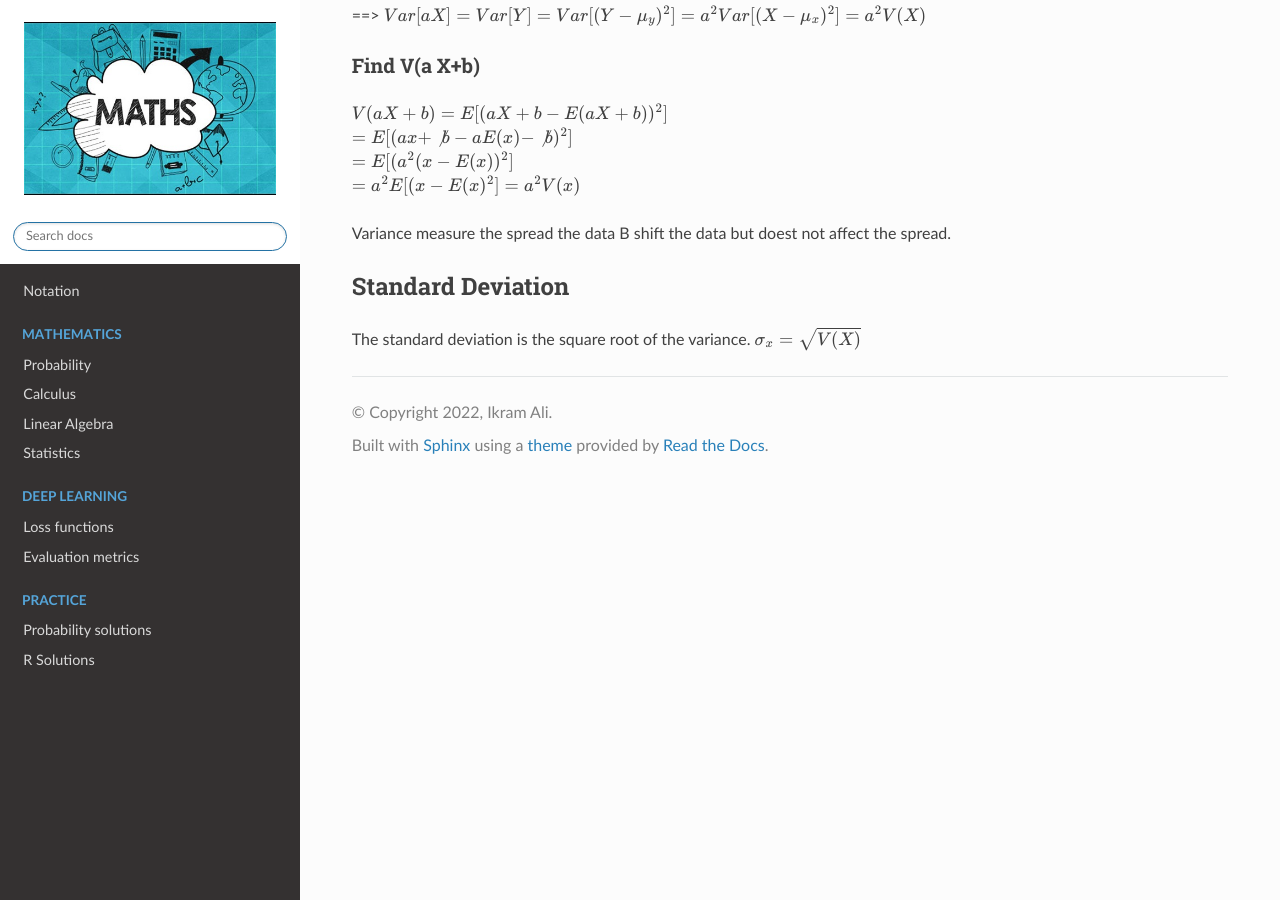
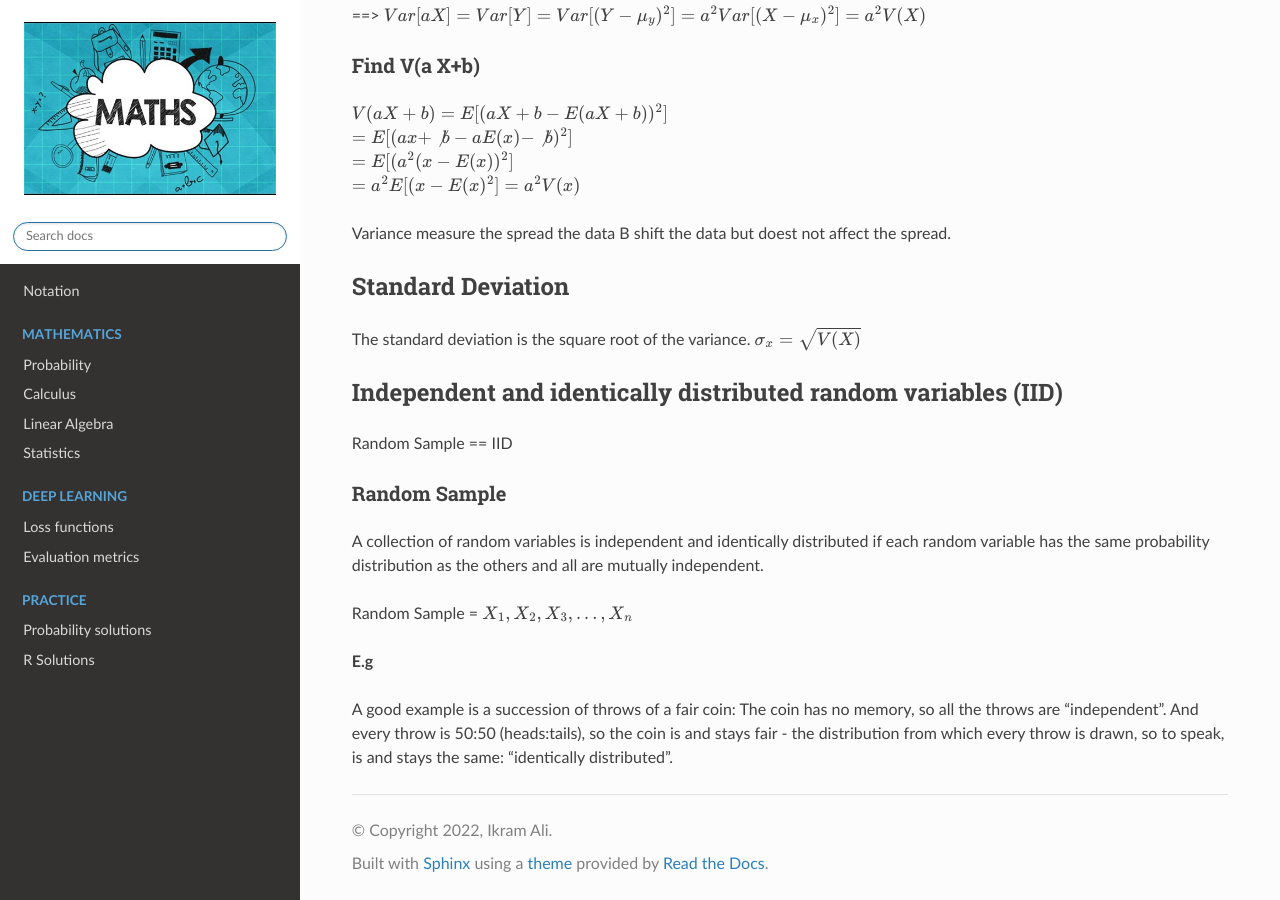
Before and after one commit to akkefa/ml-notes, a Sphinx documentation site: the page built from docs/probability/random_rv.rst, in a window 1280 px wide and 900 px high, scrolled down 4484 px. Built offline with Sphinx 7.4.7 and the Read the Docs theme 2.0.0, drawn with Linux system fonts in a browser that asks for light colours.

Commit message:
New changes.

```diff
--- a/docs/probability/random_rv.rst
+++ b/docs/probability/random_rv.rst
@@ -221,3 +221,20 @@ Variance measure the spread the data B shift the data but doest not affect the s
 Standard Deviation
 -------------------
 The standard deviation is the square root of the variance. :math:`\sigma_x = \sqrt{V(X)}`
+
+Independent and identically distributed random variables (IID)
+---------------------------------------------------------------
+Random Sample == IID
+
+Random Sample
+^^^^^^^^^^^^^^
+A collection of random variables is independent and identically distributed if each random variable has the same
+probability distribution as the others and all are mutually independent.
+
+Random Sample = :math:`X_1, X_2, X_3, ..., X_n`
+
+**E.g**
+
+A good example is a succession of throws of a fair coin: The coin has no memory, so all the throws are "independent".
+And every throw is 50:50 (heads:tails), so the coin is and stays fair - the distribution from which every throw is
+drawn, so to speak, is and stays the same: "identically distributed".
```
